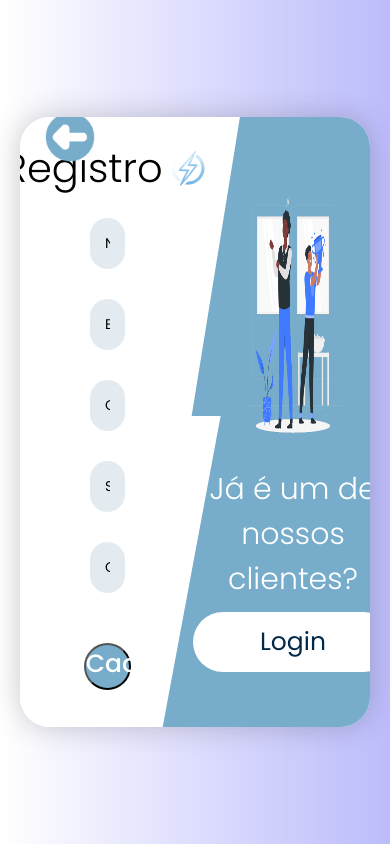
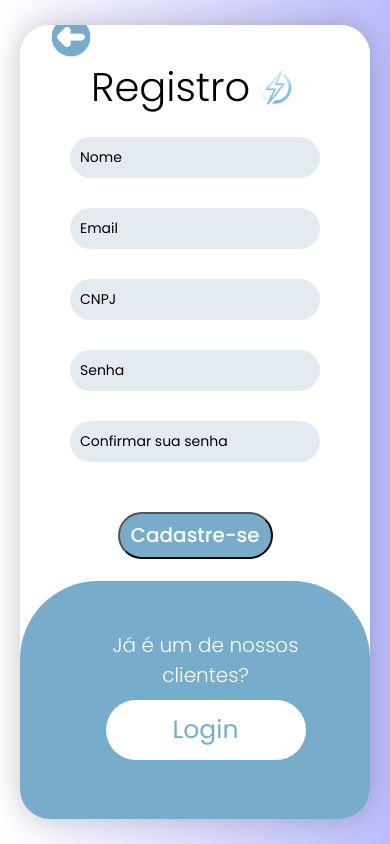
Before and after one commit to isabella-viana/Grupo-09, a website: page web-data-viz/public/login_cadastro.html in a window 390 px wide. Both pictures are taken after a click on the button "Cadastre-se". Drawn offline with Linux system fonts and the light colour scheme.

Commit message:
update login

```diff
--- a/web-data-viz/public/css/login.css
+++ b/web-data-viz/public/css/login.css
@@ -29,11 +29,6 @@ body {
     height: 20px;
     position: relative;
 }
-
-    .arrow a{
-        height: 100%;
-        width: 100%;
-    }
 
 .arrow img{
     position: relative;
@@ -140,7 +135,7 @@ form {
     height: 47px;
     border-radius: 30px;
     cursor: pointer;
-    background:rgba(119, 173, 203, 1);;
+    background-color:#77ADCB;
     font-weight: 500;
     font-size: 25px;
     margin-top: 20px;
@@ -166,7 +161,7 @@ text-align: center;
     left: 0%;
     width: 140%;
     height: 100%;
-    background:rgba(119, 173, 203, 1);;
+    background:#77ADCB;;
     clip-path: polygon(0 0, 0 34%, 0 45%, 0 57%, 0 73%, 0 100%, 26% 100%, 29% 100%, 38% 47%, 32% 47%, 41% 0);
     z-index: 2;
     transition: 1.2s ease-in-out;
@@ -219,6 +214,147 @@ text-align: center;
     font-size: 25px;
     font-weight: 400;
     background: white;
-    color:  rgba(1, 42, 74, 1);
+    color: #77ADCB;
     border: 1px black;
 }
+
+@media screen and (max-height: 950px) {
+   .arrow2 img {
+    width: 40px;
+    bottom: 50px;
+   }
+
+   .input_box input {
+    padding: 10px;
+   }
+}
+
+@media screen and (max-height: 850px) {
+    .arrow2 img {
+        margin-top: 20px;
+    }
+
+}
+
+@media screen and (max-height: 800px) {
+    .container.active h1 {
+       font-size: 20px;
+       margin-top: 10px;
+    }
+    .arrow2 img {
+        margin-top: 40px;
+    }
+
+}
+
+@media screen and (max-height: 750px) {
+
+    .arrow2 img {
+        margin-top: 60px;
+    }
+
+}
+
+@media screen and (max-height: 680px) {
+
+    .container.active h1 {
+        font-size: 20px;
+        margin-top: 20px;
+     }
+
+
+    .container.active .btn {
+        margin-bottom: 50px;
+    }
+
+    .arrow2 img {
+        margin-top: 90px;
+    }
+
+}
+
+@media screen and (max-width: 450px) {
+    .btn {
+        font-size: 20px;
+    }
+}
+@media screen and (max-width: 350px) {
+    .btn {
+        font-size: 15px;
+    }
+}
+
+@media screen and (max-width: 770px) {
+    .container {
+        height: calc(100vh - 50px);
+    }
+    .form-box {
+        bottom: 0;
+        width: 100%;
+        height: 70%;
+        clip-path: none;
+    }
+    .arrow img{
+        bottom: calc(10vh - 40px);
+
+    }
+    .toggle-box::before {
+        left: 0;
+        top: -270%;
+        width: 100%;
+        height: 300%;
+        border-radius: 20vw;
+        clip-path: none;
+    }
+    .toggle-panel{
+        width: 100%;
+        height: 30%;
+        clip-path: none;
+    }
+
+    .container.active .form-box{
+        right: 0;
+        bottom: 30%;
+        clip-path: none;
+    }
+    .container.active .toggle-box::before {
+        top: 70%;
+        left: 0;
+        clip-path: none;
+        width: 100%;
+    }
+
+    .container.active .toggle-panel.toggle-left{
+        left: 0;
+        top: -30%;
+         clip-path: none;
+    }
+
+    .container.active .toggle-panel.toggle-right{
+        bottom: 0;
+    }
+
+    .toggle-panel.toggle-left{
+        top: 0;
+    }
+    .toggle-panel.toggle-right{
+        right: 0;
+        bottom: -30%;
+    }
+    .toggle-panel.toggle-left img{
+        display: none;
+    }
+
+    .toggle-panel.toggle-right img{
+        display: none;
+    }
+}
+
+@media screen and (max-width: 480px) {
+    .form-box {
+        padding: 20px;
+    }
+    .toggle-panel h1{
+        font-size: 20px;
+    }
+}
```
